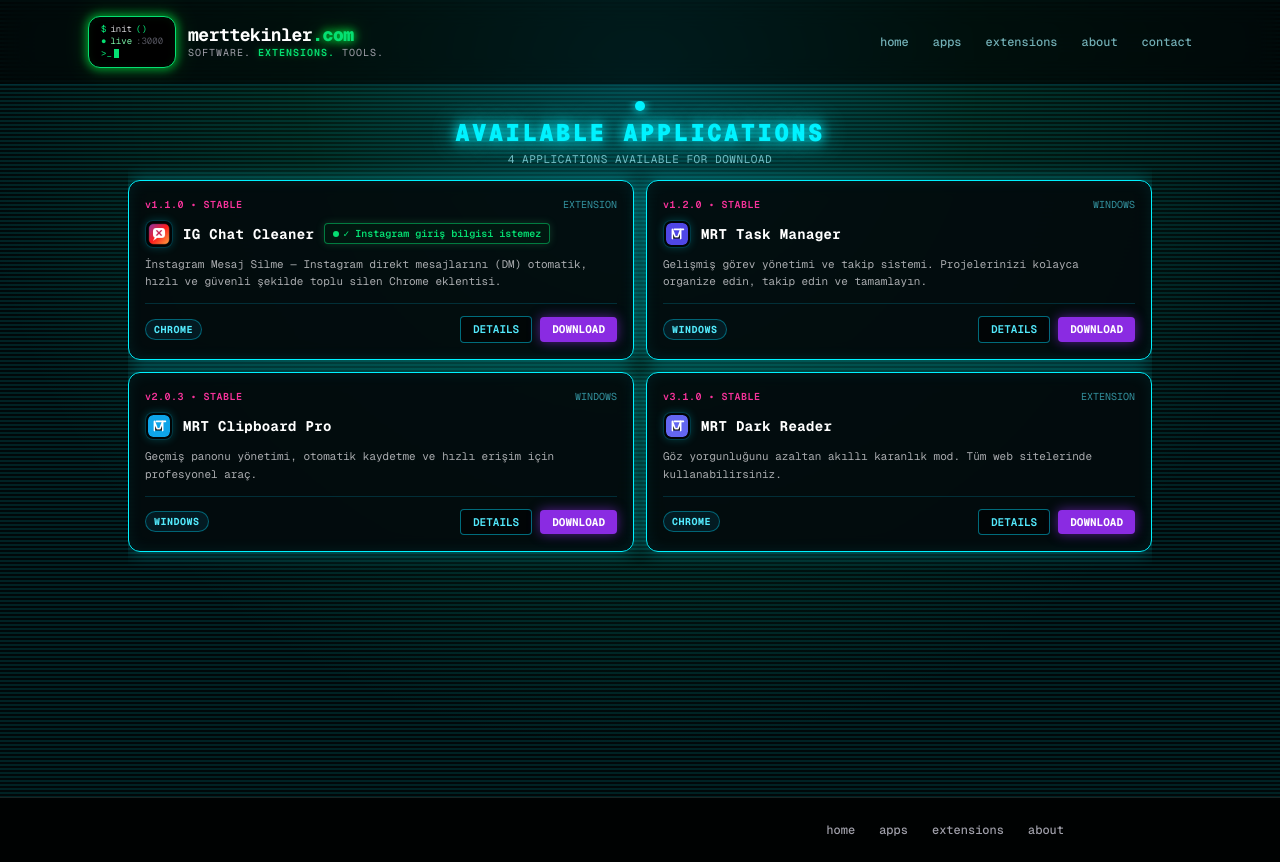
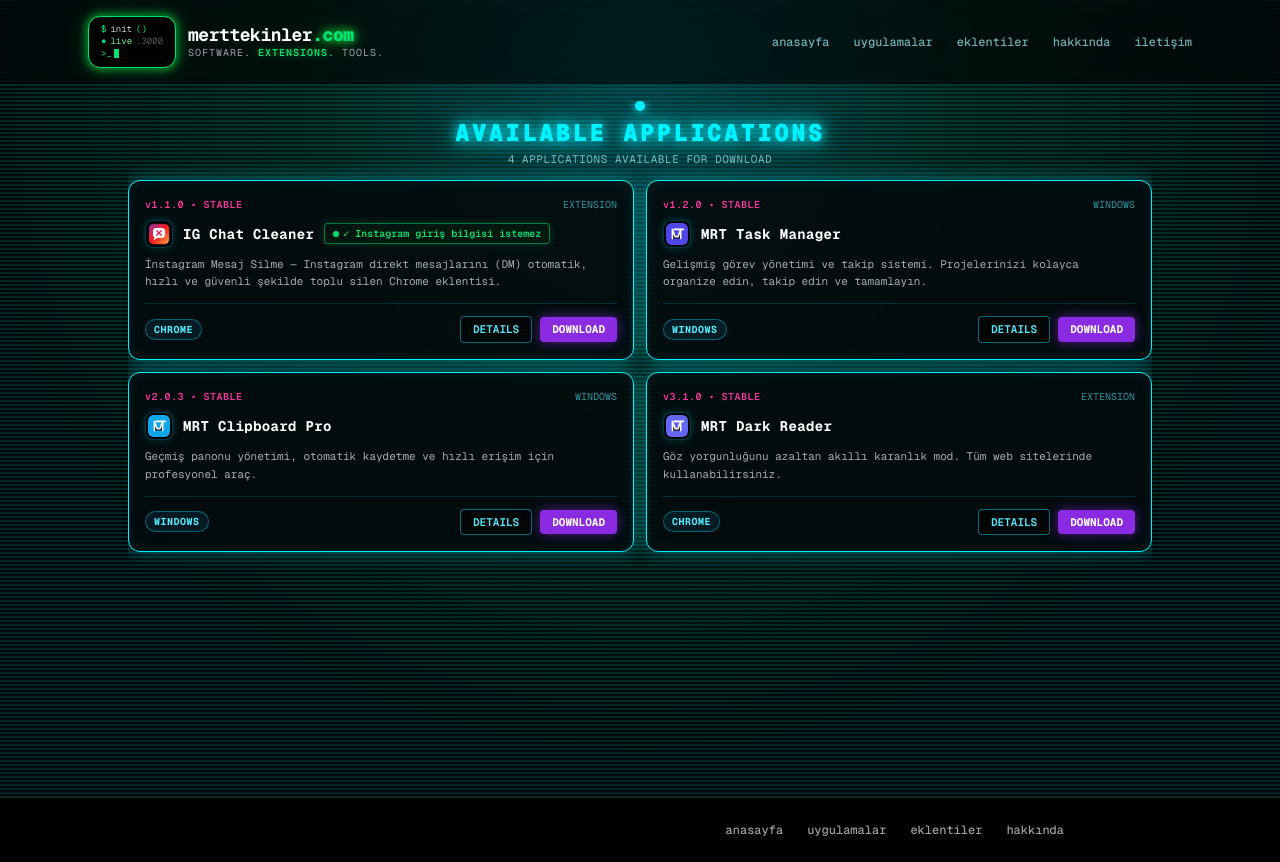
Before and after one commit to tekyoube-ux/merttek, a Next.js app: page / in a window 1280 px wide. Built offline with nearby package versions, Linux system fonts and the light colour scheme; no server answers; the database is empty.

Commit message:
Navbar ve footer Türkçe

```diff
--- a/src/components/Footer.tsx
+++ b/src/components/Footer.tsx
@@ -4,10 +4,10 @@
   return (
     <footer className="border-t border-white/10 bg-black/70">
       <div className="mx-auto flex max-w-4xl items-center justify-center gap-6 px-4 py-6 text-xs font-medium text-zinc-400 md:justify-end md:px-6">
-        <Link href="/" className="transition-colors hover:text-white">home</Link>
-        <Link href="/apps" className="transition-colors hover:text-white">apps</Link>
-        <Link href="/extensions" className="transition-colors hover:text-white">extensions</Link>
-        <Link href="/about" className="transition-colors hover:text-white">about</Link>
+        <Link href="/" className="transition-colors hover:text-white">anasayfa</Link>
+        <Link href="/apps" className="transition-colors hover:text-white">uygulamalar</Link>
+        <Link href="/extensions" className="transition-colors hover:text-white">eklentiler</Link>
+        <Link href="/about" className="transition-colors hover:text-white">hakkında</Link>
       </div>
     </footer>
   );
--- a/src/components/Navbar.tsx
+++ b/src/components/Navbar.tsx
@@ -8,11 +8,11 @@
         <Logo />
 
         <nav className="hidden items-center gap-6 text-xs font-mono font-medium text-cyan-200/70 md:flex">
-          <Link href="/" className="transition-all hover:text-cyan-300 hover:drop-shadow-[0_0_8px_#00f2ff]">home</Link>
-          <Link href="/apps" className="transition-all hover:text-cyan-300 hover:drop-shadow-[0_0_8px_#00f2ff]">apps</Link>
-          <Link href="/extensions" className="transition-all hover:text-cyan-300 hover:drop-shadow-[0_0_8px_#00f2ff]">extensions</Link>
-          <Link href="/about" className="transition-all hover:text-cyan-300 hover:drop-shadow-[0_0_8px_#00f2ff]">about</Link>
-          <Link href="/contact" className="transition-all hover:text-cyan-300 hover:drop-shadow-[0_0_8px_#00f2ff]">contact</Link>
+          <Link href="/" className="transition-all hover:text-cyan-300 hover:drop-shadow-[0_0_8px_#00f2ff]">anasayfa</Link>
+          <Link href="/apps" className="transition-all hover:text-cyan-300 hover:drop-shadow-[0_0_8px_#00f2ff]">uygulamalar</Link>
+          <Link href="/extensions" className="transition-all hover:text-cyan-300 hover:drop-shadow-[0_0_8px_#00f2ff]">eklentiler</Link>
+          <Link href="/about" className="transition-all hover:text-cyan-300 hover:drop-shadow-[0_0_8px_#00f2ff]">hakkında</Link>
+          <Link href="/contact" className="transition-all hover:text-cyan-300 hover:drop-shadow-[0_0_8px_#00f2ff]">iletişim</Link>
         </nav>
       </div>
     </header>
```
